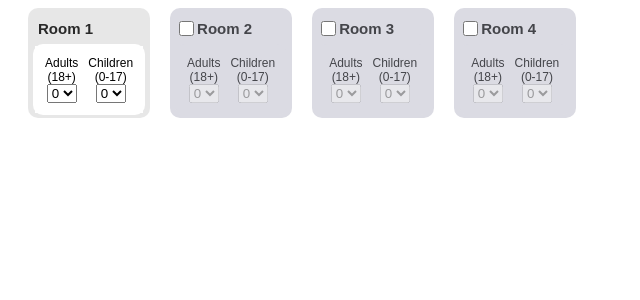
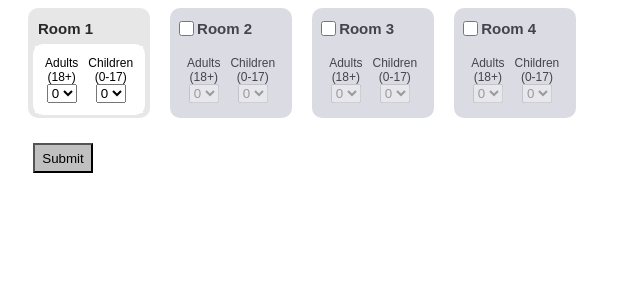
Before and after one commit to slushiestand/room-reservation, a Next.js app: page / in a window 1280 px wide. Shown: the top 300 px of the page, without its empty margins (0-640 px from the left). Built offline with nearby package versions, Linux system fonts and the light colour scheme.

Commit message:
add submit button

```diff
--- a/components/home.js
+++ b/components/home.js
@@ -8,6 +8,13 @@ import { check2, check3, check4, uncheck, uncheck4 } from '../actions'
 const PageContainer = styled.div`
   display: flex;
   flex-direction: row;
+`
+const Submit = styled.button`
+  background-color: #C0C0C0;
+  height: 30px;
+  width: 60px;
+  margin-left: 25px;
+  margin-top: 25px;
 `
 
 class Home extends Component {
@@ -28,10 +35,13 @@ class Home extends Component {
     }
     else this.props.checkBox3()
   }
-
+  handleSubmit = () => {
+    window.location.reload()
+  }
 render() {
   const theState = this.props.theState
   return (
+    <div>
     <PageContainer>
       <Room1 room={'Room 1'}/>
       <Room room={'Room 2'} handleClick={this.handleClickBox2} checked={theState.check2}/>
@@ -39,6 +49,9 @@ render() {
       <Room room={'Room 4'} handleClick={this.props.checkBox4} checked={theState.check4}/>
 
     </PageContainer>
+    <Submit onClick={this.handleSubmit}> Submit </Submit>
+    </div>
+
 
   )
 }
--- a/components/room.js
+++ b/components/room.js
@@ -84,7 +84,7 @@ const Container = styled.div`
             />
             <Title>  {this.props.room} </Title>
             </TitleContainer>
-            <RoomsContainer >
+            <RoomsContainer checked={this.props.checked}>
               <AdultsSection checked={this.props.checked}>
                 <UnorderedList>
                   <ListItem>
@@ -106,7 +106,7 @@ const Container = styled.div`
                     (0-17)
                   </ListItem>
                 </UnorderedList>
-                <SelectBox checked={this.props.checked}/>
+                <SelectBox checked={this.props.checked} children={true}/>
               </ChildrenSection>
             </RoomsContainer>
 
--- a/components/room1.js
+++ b/components/room1.js
@@ -100,7 +100,7 @@ const Container = styled.div`
                     (0-17)
                   </ListItem>
                 </UnorderedList>
-                <SelectBox />
+                <SelectBox children={true}/>
               </ChildrenSection>
             </RoomsContainer>
 
--- a/components/selectBox.js
+++ b/components/selectBox.js
@@ -11,7 +11,7 @@ export default class SelectBox extends Component {
         })
     }
     render() {
-        //console.warn(this.state.selectValue)
+
       return (
               <select
               value={this.state.selectValue}
@@ -20,9 +20,7 @@ export default class SelectBox extends Component {
               >
                 <option value="0">0</option>
                 <option value="1">1</option>
-                <option value="2">2</option>
-                <option value="3">3</option>
-                <option value="4">4</option>
+                {this.props.children === true ? <option value="2">2</option> : null}
               </select>
       );
     }
```
